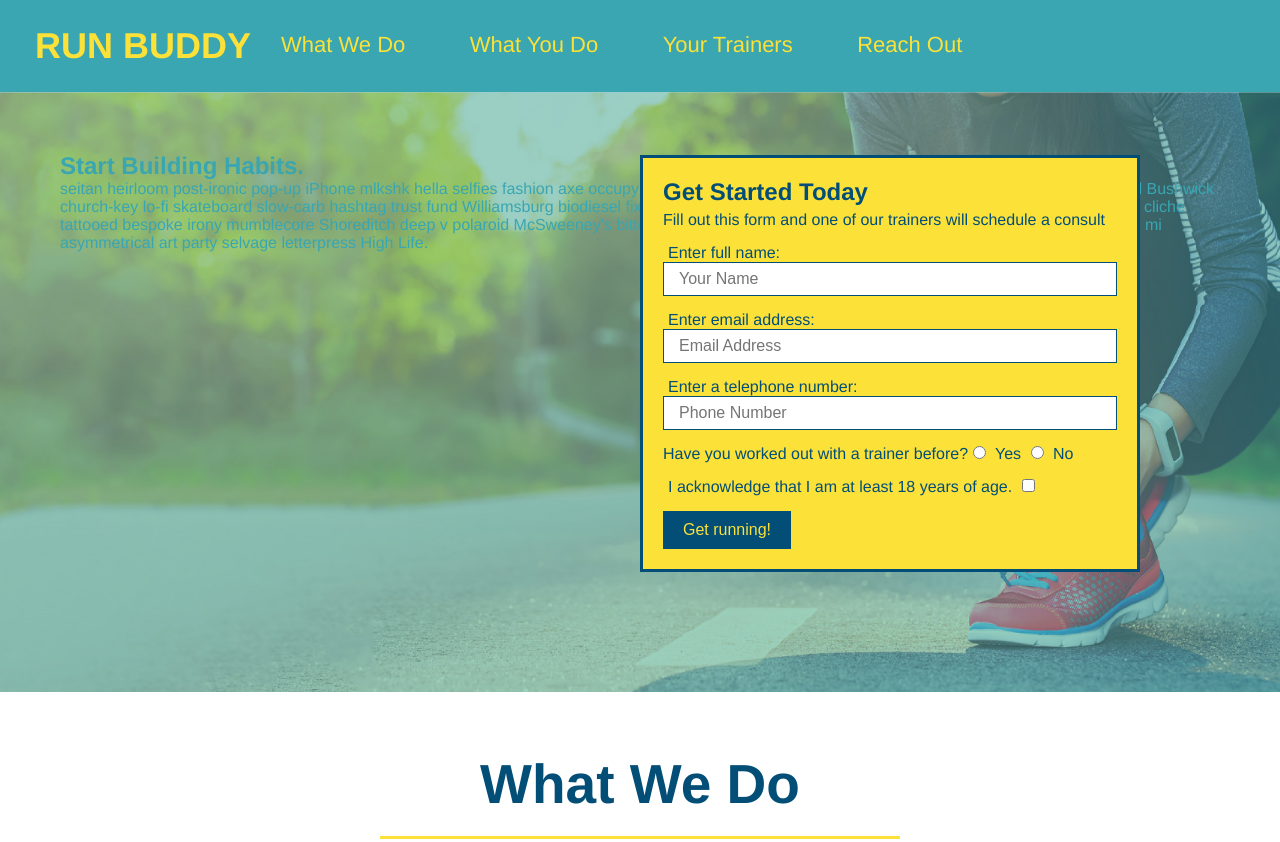
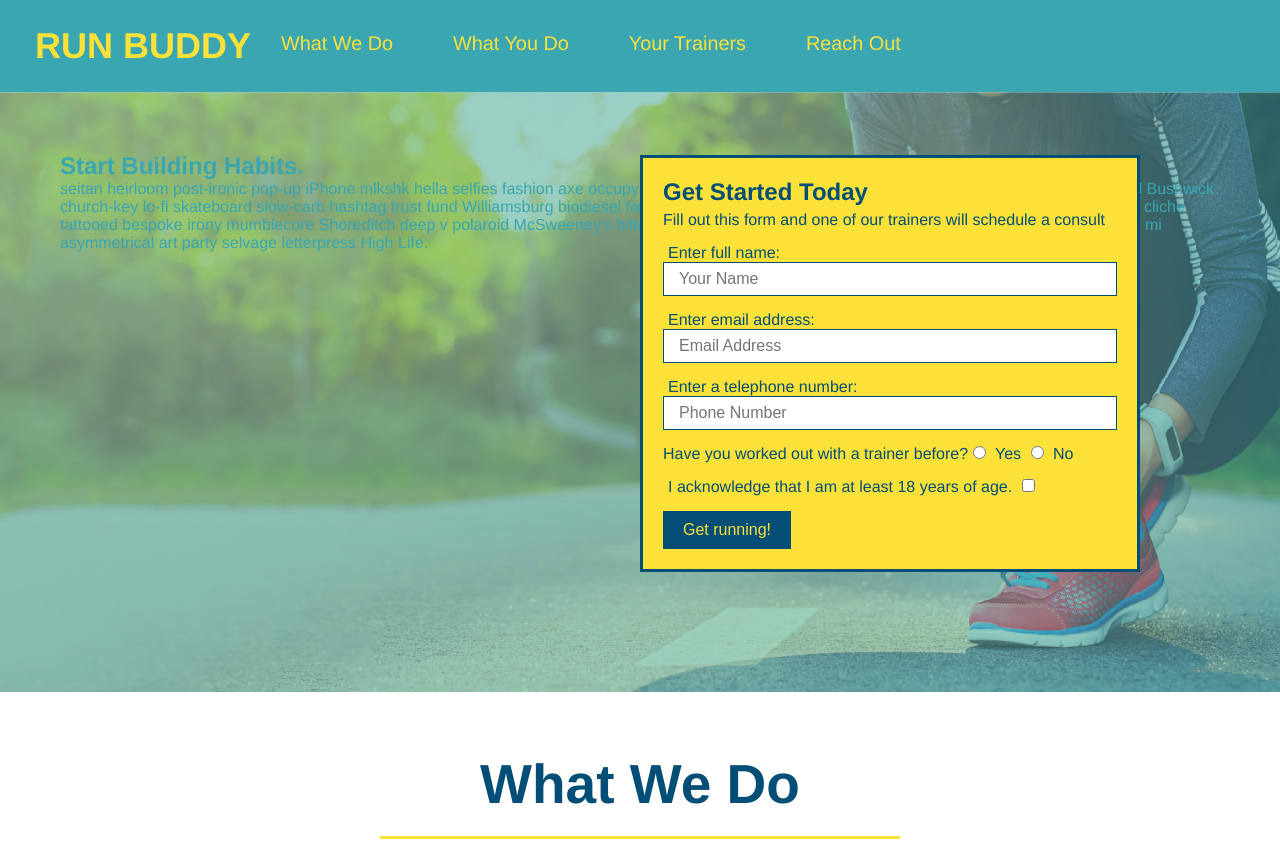
Before and after one commit to MLLynch2K/run-buddy, a plain HTML site: page index.html in a window 1280 px wide. Shown: the top 842 px of the page. Drawn offline with Linux system fonts and the light colour scheme.

Commit message:
added style to flexbox

```diff
--- a/assets/css/style.css
+++ b/assets/css/style.css
@@ -37,16 +37,19 @@ header nav {
     margin: 7px 0;
 }
 
-/* Arrange the links horizontally */
-header nav ul li {
-    display: inline;
+/* Apply these styles to the Flexbox */
+header nav ul {
+    display: flex;
+    flex-wrap: wrap;
+    justify-content: space-between;
+    align-items: center;
+    list-style: none;
 }
-
 /* Apply these styles to the navigation links */
 header nav ul li a {
     margin: 0 30px;
     font-weight: lighter;
-    font-size: 22px;
+    font-size: 1.55vw;
 }
 
 /* Apply these styles to the footer */
--- a/index.html
+++ b/index.html
@@ -199,7 +199,7 @@
                     <p>
                         Any questions or concerns before signing up?
                         <br />
-                        Let us know and and we'll be happy to talk to you!
+                        Let us know and we'll be happy to talk to you!
                     </p>
                     <address>
                         55 Main Street <br/>
```
